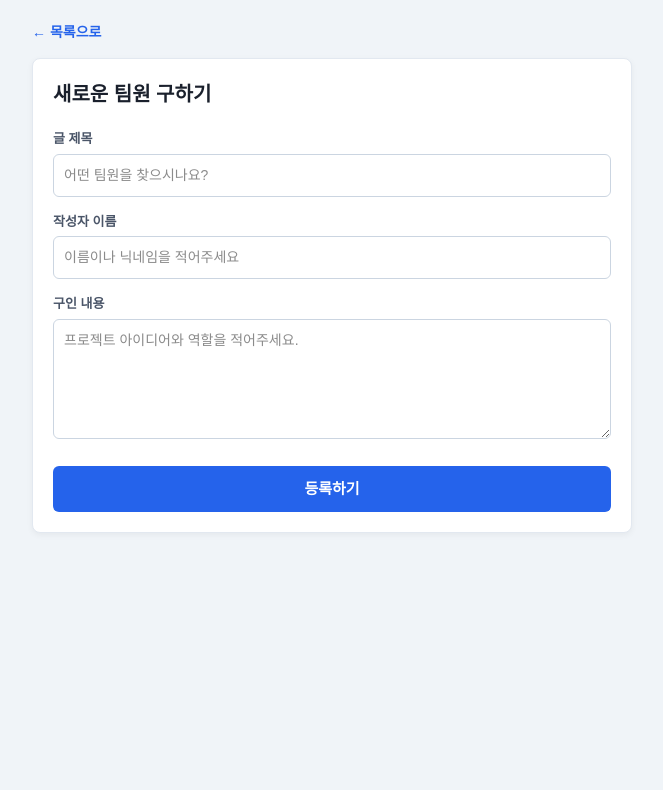
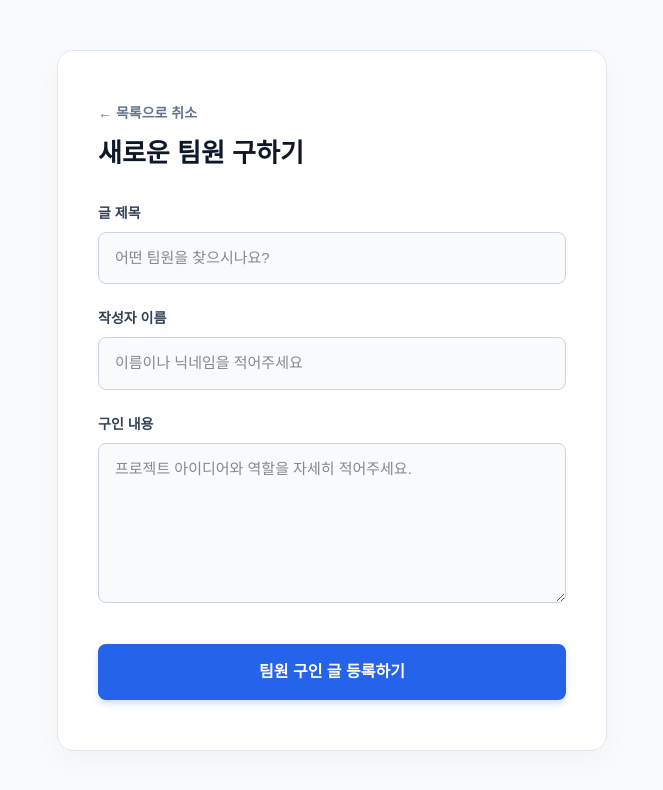
Before and after one commit to ayoung1201/teammate-mvp, a Next.js app: page /write in a window 1280 px wide. Shown: the top 790 px of the page, without its empty margins (308-971 px from the left). Built offline with nearby package versions, Linux system fonts and the light colour scheme; no server answers.

Commit message:
fix: 서브페이지  UI 2차수정

```diff
--- a/app/list/page.tsx
+++ b/app/list/page.tsx
@@ -1,4 +1,3 @@
-// app/list/page.tsx
 import Link from "next/link";
 import { supabase } from "../../lib/supabase";
 
@@ -11,41 +10,39 @@ export default async function ListPage() {
     .order("id", { ascending: false });
 
   return (
-    // padding을 줄여 전체적인 화면 여백을 좁혔습니다.
-    <main style={{ minHeight: "100vh", backgroundColor: "#f0f4f8", padding: "20px 10px" }}>
+    <main style={{ minHeight: "100vh", backgroundColor: "#f8fafc", padding: "80px 20px" }}>
       <div style={{ maxWidth: "800px", margin: "0 auto" }}>
 
-        {/* 상단 헤더 영역 여백 축소 */}
-        <div style={{ display: "flex", justifyContent: "space-between", alignItems: "center", marginBottom: "15px" }}>
-          <div style={{ display: "flex", alignItems: "center", gap: "10px" }}>
-            <Link href="/" style={{ textDecoration: "none", color: "#2563eb", fontSize: "14px", fontWeight: "bold" }}>
-              ← 홈
+        <div style={{ display: "flex", justifyContent: "space-between", alignItems: "flex-end", marginBottom: "30px" }}>
+          <div>
+            <Link href="/" style={{ textDecoration: "none", color: "#64748b", fontSize: "15px", fontWeight: "600", display: "inline-block", marginBottom: "8px" }}>
+              ← 메인으로 돌아가기
             </Link>
-            <h1 style={{ color: "#1a202c", fontSize: "22px", margin: "0", fontWeight: "800" }}>구인 글 목록</h1>
+            <h1 style={{ color: "#0f172a", fontSize: "28px", margin: "0", fontWeight: "800" }}>구인 글 목록</h1>
           </div>
 
           <Link href="/write" style={{ textDecoration: "none" }}>
-            <button style={{ backgroundColor: "#2563eb", color: "white", padding: "8px 16px", borderRadius: "6px", border: "none", fontSize: "14px", fontWeight: "bold", cursor: "pointer", boxShadow: "0 2px 4px rgba(37, 99, 235, 0.2)" }}>
-              새 글 작성
+            <button style={{ backgroundColor: "#2563eb", color: "white", padding: "12px 24px", borderRadius: "8px", border: "none", fontSize: "15px", fontWeight: "bold", cursor: "pointer", boxShadow: "0 4px 6px rgba(37, 99, 235, 0.2)" }}>
+              새 글 작성하기
             </button>
           </Link>
         </div>
 
-        {/* 카드 사이의 gap(간격)을 15px에서 10px로 줄였습니다. */}
-        <div style={{ display: "flex", flexDirection: "column", gap: "10px" }}>
+        <div style={{ display: "flex", flexDirection: "column", gap: "16px" }}>
           {!posts || posts.length === 0 ? (
-            <div style={{ backgroundColor: "white", padding: "20px", borderRadius: "8px", textAlign: "center", color: "#718096", fontSize: "14px" }}>
-              아직 등록된 구인 글이 없습니다. 첫 번째 글을 작성해 보세요!
+            <div style={{ backgroundColor: "white", padding: "60px 20px", borderRadius: "12px", textAlign: "center", color: "#64748b", border: "1px solid #e2e8f0" }}>
+              아직 등록된 구인 글이 없습니다.<br/>첫 번째 팀원 모집을 시작해 보세요!
             </div>
           ) : (
             posts.map((post) => (
-              // 카드의 안쪽 padding도 16px로 줄여 밀도를 높였습니다.
-              <div key={post.id} style={{ backgroundColor: "white", padding: "16px", borderRadius: "8px", border: "1px solid #e2e8f0", boxShadow: "0 1px 3px rgba(0,0,0,0.05)" }}>
-                <h3 style={{ margin: "0 0 6px 0", color: "#2d3748", fontSize: "18px" }}>{post.title}</h3>
-                <span style={{ display: "inline-block", backgroundColor: "#eff6ff", color: "#1d4ed8", padding: "3px 8px", borderRadius: "4px", fontSize: "12px", marginBottom: "8px", fontWeight: "bold" }}>
-                  작성자: {post.author}
-                </span>
-                <p style={{ margin: "0", color: "#4a5568", fontSize: "14px", lineHeight: "1.4", whiteSpace: "pre-wrap" }}>{post.content}</p>
+              <div key={post.id} style={{ backgroundColor: "white", padding: "24px 30px", borderRadius: "12px", border: "1px solid #e2e8f0", boxShadow: "0 2px 10px rgba(0,0,0,0.02)" }}>
+                <h3 style={{ margin: "0 0 10px 0", color: "#0f172a", fontSize: "20px", fontWeight: "bold" }}>{post.title}</h3>
+                <div style={{ marginBottom: "16px" }}>
+                  <span style={{ display: "inline-block", backgroundColor: "#eff6ff", color: "#1d4ed8", padding: "5px 12px", borderRadius: "6px", fontSize: "13px", fontWeight: "bold" }}>
+                    작성자: {post.author}
+                  </span>
+                </div>
+                <p style={{ margin: "0", color: "#475569", fontSize: "16px", lineHeight: "1.6", whiteSpace: "pre-wrap" }}>{post.content}</p>
               </div>
             ))
           )}
--- a/app/write/page.tsx
+++ b/app/write/page.tsx
@@ -1,4 +1,3 @@
-// app/write/page.tsx
 "use client";
 
 import { useState } from "react";
@@ -34,55 +33,53 @@ export default function WritePage() {
   };
 
   return (
-    // 컨테이너 주변 여백 축소
-    <main style={{ minHeight: "100vh", backgroundColor: "#f0f4f8", padding: "20px 10px", display: "flex", justifyContent: "center" }}>
-      <div style={{ width: "100%", maxWidth: "600px" }}>
+    <main style={{ minHeight: "100vh", backgroundColor: "#f8fafc", padding: "40px 20px", display: "flex", alignItems: "center", justifyContent: "center" }}>
+      <div style={{ width: "100%", maxWidth: "550px" }}>
 
-        <Link href="/list" style={{ textDecoration: "none", color: "#2563eb", fontSize: "14px", fontWeight: "bold", display: "inline-block", marginBottom: "15px" }}>
-          ← 목록으로
-        </Link>
+        <div style={{ backgroundColor: "white", padding: "50px 40px", borderRadius: "16px", border: "1px solid #e2e8f0", boxShadow: "0 10px 25px rgba(0,0,0,0.03)" }}>
+          <div style={{ marginBottom: "30px" }}>
+            <Link href="/list" style={{ textDecoration: "none", color: "#64748b", fontSize: "14px", fontWeight: "600", display: "inline-block", marginBottom: "10px" }}>
+              ← 목록으로 취소
+            </Link>
+            <h1 style={{ color: "#0f172a", fontSize: "26px", margin: "0", fontWeight: "800" }}>새로운 팀원 구하기</h1>
+          </div>
 
-        {/* 폼 상자의 padding 축소 및 테두리 정돈 */}
-        <div style={{ backgroundColor: "white", padding: "20px", borderRadius: "8px", border: "1px solid #e2e8f0", boxShadow: "0 2px 6px rgba(0,0,0,0.05)" }}>
-          <h1 style={{ color: "#1a202c", fontSize: "20px", margin: "0 0 20px 0", fontWeight: "800" }}>새로운 팀원 구하기</h1>
-
-          {/* 입력 항목 간의 gap을 15px로 줄였습니다. */}
-          <form onSubmit={handleSubmit} style={{ display: "flex", flexDirection: "column", gap: "15px" }}>
+          <form onSubmit={handleSubmit} style={{ display: "flex", flexDirection: "column", gap: "24px" }}>
 
             <div>
-              <label style={{ display: "block", marginBottom: "5px", color: "#4a5568", fontWeight: "bold", fontSize: "13px" }}>글 제목</label>
+              <label style={{ display: "block", marginBottom: "8px", color: "#334155", fontWeight: "700", fontSize: "14px" }}>글 제목</label>
               <input
                 type="text"
                 value={title}
                 onChange={(e) => setTitle(e.target.value)}
                 placeholder="어떤 팀원을 찾으시나요?"
-                style={{ width: "100%", padding: "10px", borderRadius: "6px", border: "1px solid #cbd5e1", fontSize: "14px", boxSizing: "border-box" }}
+                style={{ width: "100%", padding: "14px 16px", borderRadius: "8px", border: "1px solid #cbd5e1", fontSize: "15px", boxSizing: "border-box", backgroundColor: "#f8fafc", outline: "none" }}
               />
             </div>
 
             <div>
-              <label style={{ display: "block", marginBottom: "5px", color: "#4a5568", fontWeight: "bold", fontSize: "13px" }}>작성자 이름</label>
+              <label style={{ display: "block", marginBottom: "8px", color: "#334155", fontWeight: "700", fontSize: "14px" }}>작성자 이름</label>
               <input
                 type="text"
                 value={author}
                 onChange={(e) => setAuthor(e.target.value)}
                 placeholder="이름이나 닉네임을 적어주세요"
-                style={{ width: "100%", padding: "10px", borderRadius: "6px", border: "1px solid #cbd5e1", fontSize: "14px", boxSizing: "border-box" }}
+                style={{ width: "100%", padding: "14px 16px", borderRadius: "8px", border: "1px solid #cbd5e1", fontSize: "15px", boxSizing: "border-box", backgroundColor: "#f8fafc", outline: "none" }}
               />
             </div>
 
             <div>
-              <label style={{ display: "block", marginBottom: "5px", color: "#4a5568", fontWeight: "bold", fontSize: "13px" }}>구인 내용</label>
+              <label style={{ display: "block", marginBottom: "8px", color: "#334155", fontWeight: "700", fontSize: "14px" }}>구인 내용</label>
               <textarea
                 value={content}
                 onChange={(e) => setContent(e.target.value)}
-                placeholder="프로젝트 아이디어와 역할을 적어주세요."
-                style={{ width: "100%", padding: "10px", borderRadius: "6px", border: "1px solid #cbd5e1", fontSize: "14px", height: "120px", boxSizing: "border-box", resize: "vertical" }}
+                placeholder="프로젝트 아이디어와 역할을 자세히 적어주세요."
+                style={{ width: "100%", padding: "14px 16px", borderRadius: "8px", border: "1px solid #cbd5e1", fontSize: "15px", height: "160px", boxSizing: "border-box", resize: "vertical", backgroundColor: "#f8fafc", outline: "none" }}
               />
             </div>
 
-            <button type="submit" style={{ marginTop: "5px", backgroundColor: "#2563eb", color: "white", padding: "12px", borderRadius: "6px", border: "none", fontSize: "15px", fontWeight: "bold", cursor: "pointer" }}>
-              등록하기
+            <button type="submit" style={{ marginTop: "10px", backgroundColor: "#2563eb", color: "white", padding: "16px", borderRadius: "8px", border: "none", fontSize: "16px", fontWeight: "bold", cursor: "pointer", boxShadow: "0 4px 6px rgba(37, 99, 235, 0.2)" }}>
+              팀원 구인 글 등록하기
             </button>
           </form>
         </div>
```
